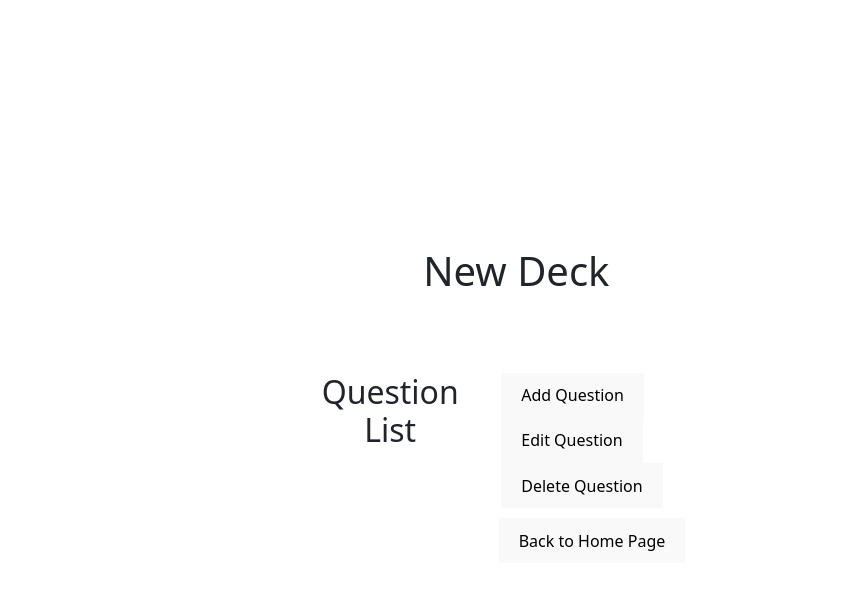
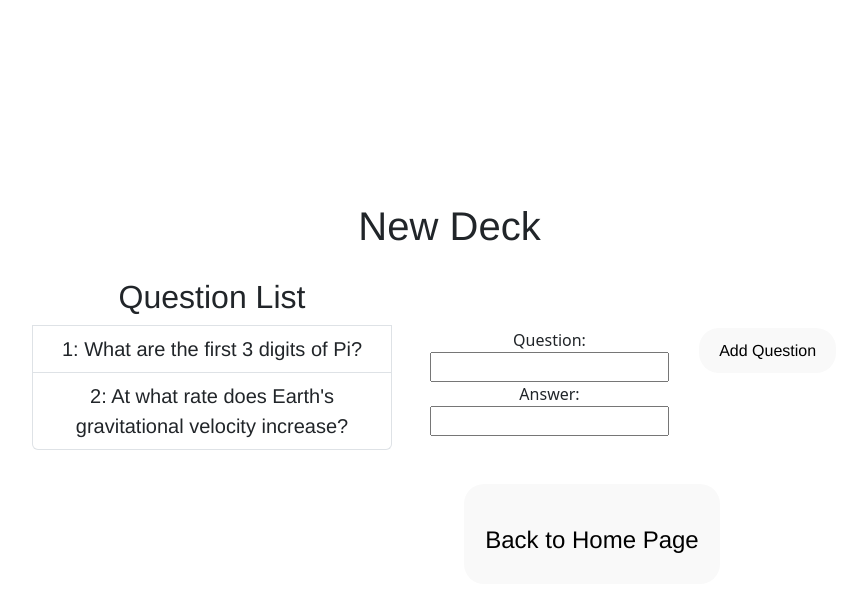
Before and after one commit to hendriknguyenn/flashcards, a React (Vite) app: page / in a window 1280 px wide. Both pictures are taken after a click on the button "Create a New Deck". Shown: the top 592 px of the page, without its empty margins (48-895 px from the left). Built offline with nearby package versions, Linux system fonts and the light colour scheme.

Commit message:
started working on what data looks like, added some styling, WIP: adding/editting questions

```diff
--- a/src/App.css
+++ b/src/App.css
@@ -5,10 +5,39 @@
   text-align: center;
 }
 
+h1{
+  font-family: 'Franklin Gothic Medium', 'Arial Narrow', Arial, sans-serif;
+}
+
+h2{
+  font-family: 'Franklin Gothic Medium', 'Arial Narrow', Arial, sans-serif;
+}
+
+h3{
+  font-family: 'Franklin Gothic Medium', 'Arial Narrow', Arial, sans-serif;
+}
+
+button{
+  font-family:'Franklin Gothic Medium', 'Arial Narrow', Arial, sans-serif;
+  border-radius: 20px;
+}
+
+li{
+  font-family: 'Franklin Gothic Medium', 'Arial Narrow', Arial, sans-serif;
+  font-size: 20px;
+}
+
+ul{
+  list-style-type: none;
+}
+
 .home_buttons{
-  height: 3em;
-  padding: 1.5em;
+  height: 100px;
+  width: auto;
+  line-height: 100px;
+  padding: 5px 20px;
   margin: 1em;
+  font-size: 24px;
 }
 
 .logo {
@@ -18,19 +47,6 @@
   transition: filter 300ms;
 }
 
-@keyframes logo-spin {
-  from {
-    transform: rotate(0deg);
-  }
-  to {
-    transform: rotate(360deg);
-  }
+.col-4{
+  border: 5px black;
 }
-
-.card {
-  padding: 2em;
-}
-
-.read-the-docs {
-  color: #888;
-}
--- a/src/App.jsx
+++ b/src/App.jsx
@@ -38,8 +38,8 @@ function App(){
         <div>{showHome ?
           <div>
             <Home />
-            <button onClick={handleNewDeck}>Create a New Deck</button>
-            <button onClick={handleLoadDeck}>Manage/Load Deck</button>
+            <button className="home_buttons" onClick={handleNewDeck}>Create a New Deck</button>
+            <button className="home_buttons" onClick={handleLoadDeck}>Manage/Load Deck</button>
           </div> : ""}
         </div>
         <div>{showLoad ?
@@ -52,7 +52,7 @@ function App(){
             <New />
           </div> : ""}
         </div>
-        {showBackHome ? <button onClick={handleBackHome}>Back to Home Page</button> : ""}
+        {showBackHome ? <button className="home_buttons" onClick={handleBackHome}>Back to Home Page</button> : ""}
       </>
     </BrowserRouter>
   );
--- a/src/data/data.json
+++ b/src/data/data.json
@@ -23,5 +23,4 @@
             "2" : "50"
         }
     }
-
 ]
--- a/src/pages/Load.tsx
+++ b/src/pages/Load.tsx
@@ -5,9 +5,11 @@ import data from './../data/data.json';
 
 function Load(){
     //get deck names from data.json
-    //const deck_list = JSON.parse(data);
+    let deck_list: string[] = new Array();
+    for(let i=0; i<data.length;i++){
+        deck_list.push(data[i].deck_name);
+    }
     let header = "Load Deck";
-    let deck_list = ["Deck #1", "Deck #2", "Deck #3", "Deck #4"];
 
     //hook for selected deck
     const [selectedDeck, setSelectedDeck] = useState(0);
--- /dev/null
+++ b/src/pages/New.css
@@ -0,0 +1,3 @@
+#left-pane{
+    border: 5px #000000;
+}
--- a/src/pages/New.tsx
+++ b/src/pages/New.tsx
@@ -1,4 +1,5 @@
 import React, { useState } from 'react';
+import './New.css';
 
 function New(){
     let header = "New Deck";
@@ -6,9 +7,50 @@ function New(){
         [1, "What are the first 3 digits of Pi?"],
         [2, "At what rate does Earth's gravitational velocity increase?"],
     ]);
+    let answer_list = new Map([
+        [1, "3.14"],
+        [2, "9.8 meters per second squared"],
+    ]);
 
-    const [selectedQuestion, setSelectedQuestion] = useState(0);
+    const [selectedQuestion, setSelectedQuestion] = useState(-1);
+    // hook for question form
+    const [question, setQuestion] = useState('');
+    const [answer, setAnswer] = useState('');
 
+    function questionForm() {
+
+        return(
+            <form>
+                <label>Question:
+                    <input
+                        type="text"
+                        value={selectedQuestion === -1 ? question : question_list.get(selectedQuestion+1)}
+                        onChange={(event) => setQuestion(event.target.value)}
+                    />
+                </label>
+                <label>Answer:
+                <input
+                        type="text"
+                        value={selectedQuestion === -1 ? answer : answer_list.get(selectedQuestion+1)}
+                        onChange={(event) => setAnswer(event.target.value)}
+                    />
+                </label>
+            </form>
+        )
+    }
+
+    function showAddButton(){
+        if(question == "" && answer == "" && selectedQuestion == -1){
+            return ""
+        }
+    }
+
+    function handleAddQuestion(){
+        console.log(question);
+        console.log(answer);
+        setQuestion("");
+        setAnswer("");
+    }
     return(
         <>
             <div className = 'container'>
@@ -17,12 +59,29 @@ function New(){
                     <div className="col-4" id="left-pane">
                         <ul className="list-group">
                             <h2>Question List</h2>
+                            {Array.from(question_list).map(([key, value]) => (
+                                <li
+                                className= {selectedQuestion === key-1 ? "list-group-item active" : "list-group-item"}
+                                onClick={() => setSelectedQuestion(key-1)}
+                                key={key}>
+                                    {key}: {value}
+                                </li>
+                            ))}
                         </ul>
                     </div>
                     <div className="col-6" id="right-pane">
-                        <button>Add Question</button>
-                        <button>Edit Question</button>
-                        <button>Delete Question</button>
+                        <div className='container'>
+                            <div className='row'>
+                                <div className ='col'>
+                                    {questionForm()}
+                                </div>
+                                <div className ='col'>
+                                    {question ? "" : <button onClick={handleAddQuestion}>Add Question</button>}
+                                    {selectedQuestion === -1 ? "" : <button>Edit Question</button>}
+                                    {selectedQuestion === -1 ? "" : <button>Delete Question</button>}
+                                </div>
+                            </div>
+                        </div>
                     </div>
                 </div>
             </div>
```
